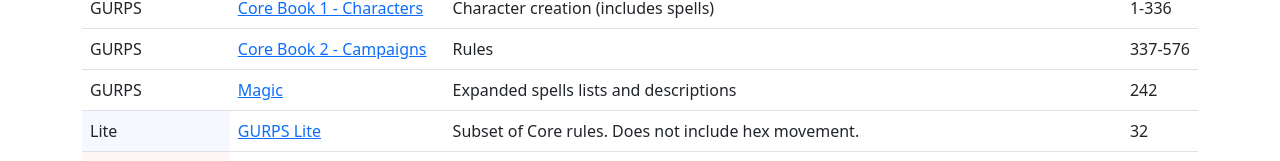
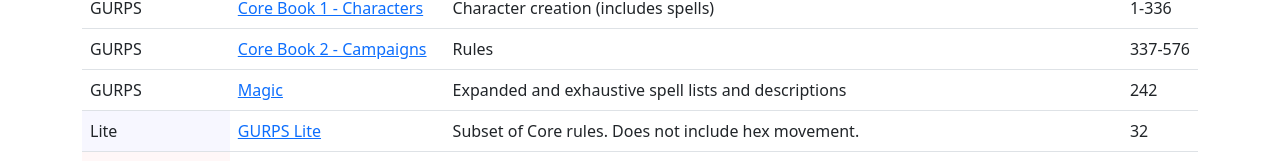
Before and after one commit to gubbins1/games, a plain HTML site: page rpg/index.html in a window 1280 px wide. Shown: the part 140-301 px from the top of the page. Drawn offline with nearby package versions, Linux system fonts and the light colour scheme.

Commit message:
Update index.html

```diff
--- a/rpg/index.html
+++ b/rpg/index.html
@@ -23,7 +23,7 @@
 
       <tr><td>GURPS<td class=title><a href='https://drive.google.com/file/d/1yr7JrM5PGiKofDClMmk2yQnnIjSIkuy7/view' target=_blank>Core Book 1 - Characters</a><td>Character creation (includes spells)<td class=pages>1-336
       <tr><td>GURPS<td class=title><a href='https://drive.google.com/file/d/1TH3I4-IBaUnvriNrt0lpUvCeaguOAuQc/view' target=_blank>Core Book 2 - Campaigns</a><td>Rules<td class=pages>337-576
-      <tr><td>GURPS<td class=title><a href='https://drive.google.com/file/d/1FMTIrrygdvNrth6XFn_mTVD30chtKGrY/view' target=_blank>Magic</a><td>Expanded spells lists and descriptions<td>242
+      <tr><td>GURPS<td class=title><a href='https://drive.google.com/file/d/1FMTIrrygdvNrth6XFn_mTVD30chtKGrY/view' target=_blank>Magic</a><td>Expanded and exhaustive spell lists and descriptions<td>242
       <tr><td class=lite>Lite<td class=title><a href='https://drive.google.com/file/d/1v1IwgO8EOYIYlC0ji40OKm6cGTkZgnAS/view' target=_blank>GURPS Lite</a><td>Subset of Core rules. Does not include hex movement.<td>32
 
       <tr><td class="system df">Dungeon Fantasy<td class=title><a href='https://drive.google.com/file/d/1V2SKKMdzGn_NF3GG33f76tVlt3oiKO7s/view' target=_blank>Adventurers</a><td>Character creation<td>31
```
